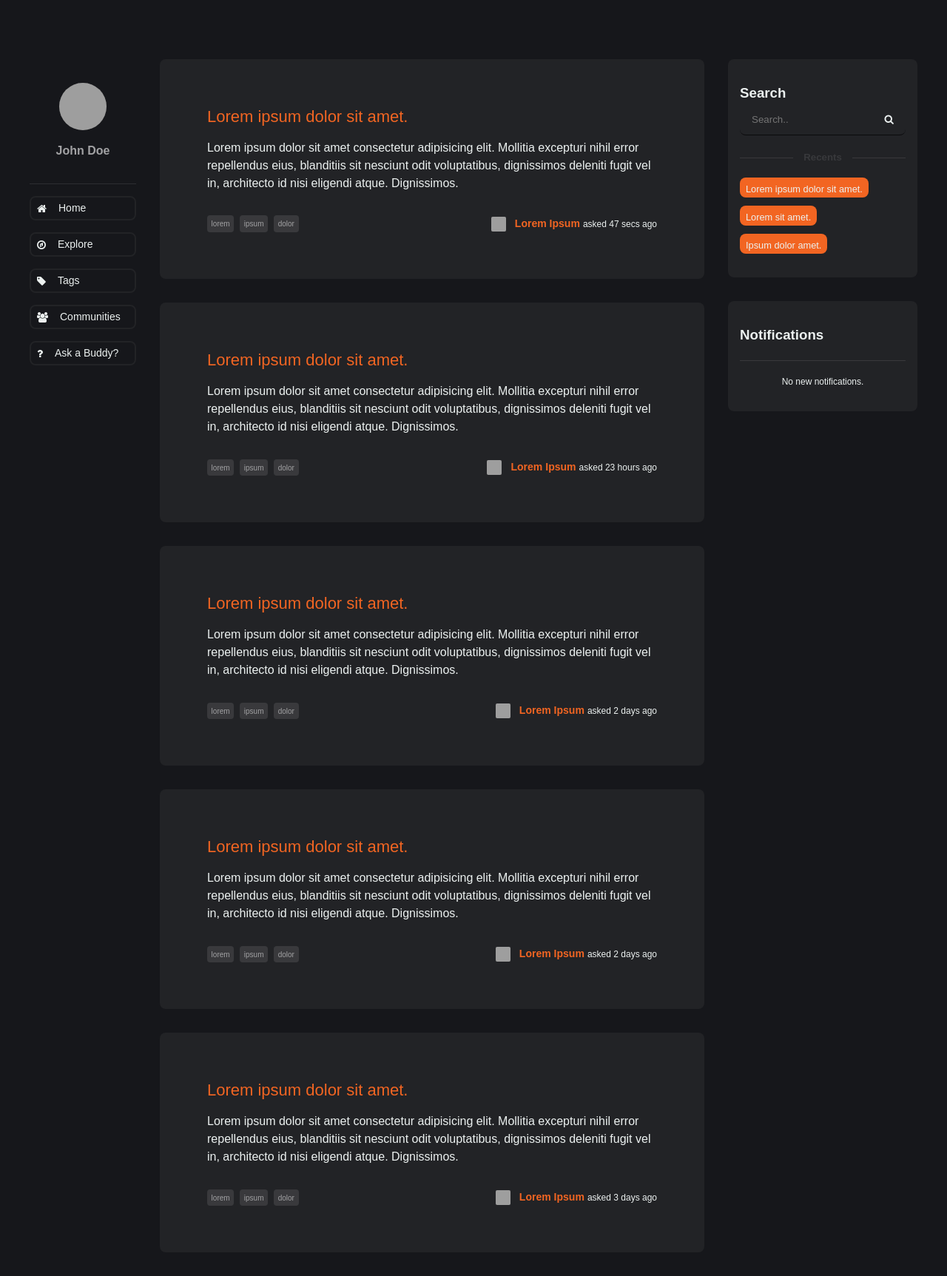
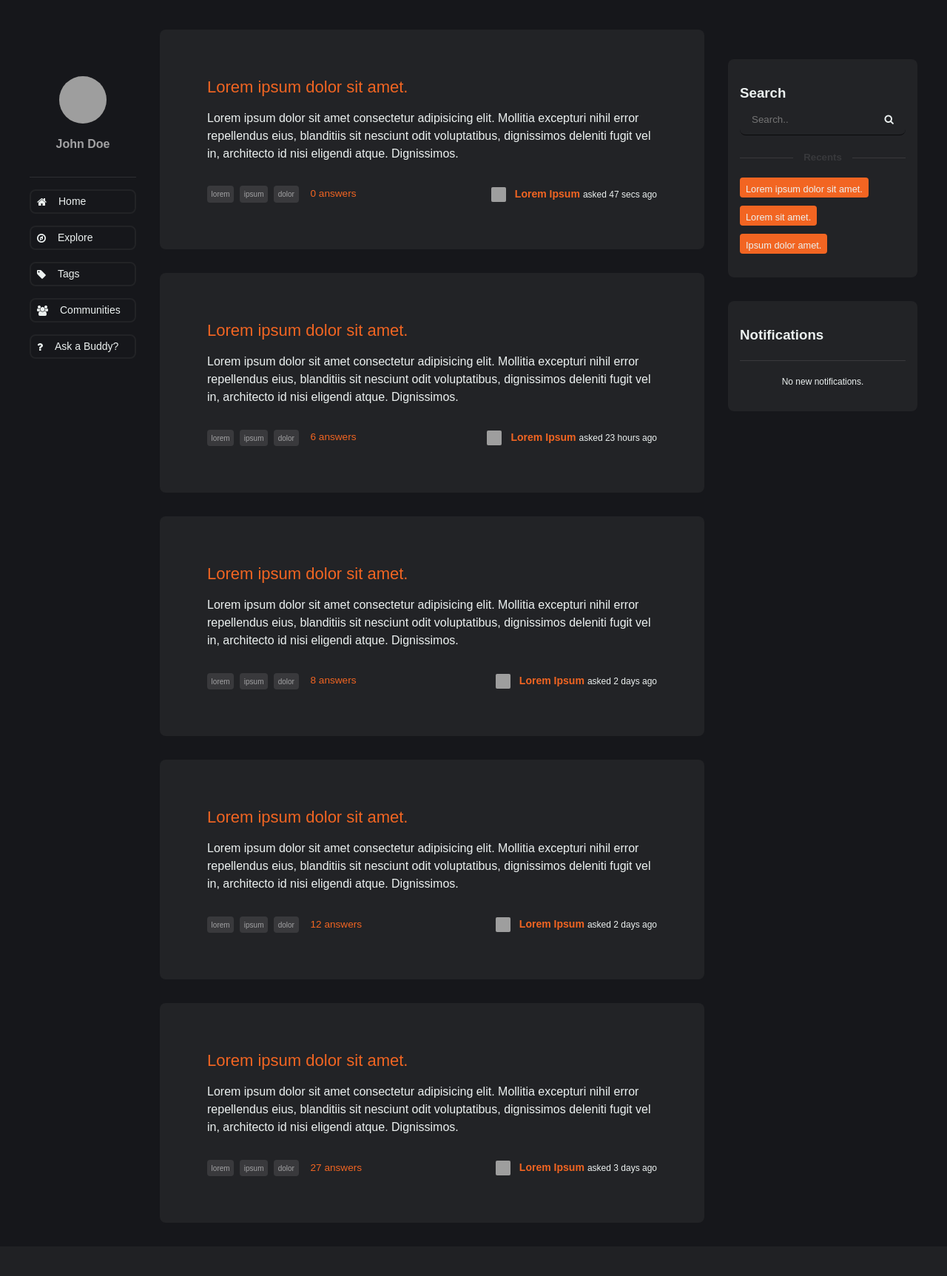
Before and after one commit to AmonMunyai/my-buddy, a PHP site: page /homepage.html in a window 1280 px wide. Shown: the part 89-1814 px from the top of the page at 74% size. After the commit the page ends 1679 px from the top, so only its background shows below. Run offline with PHP 8.4, Linux system fonts and the light colour scheme; grey boxes are pictures that could not be loaded.

Commit message:
[added] post content stats

```diff
--- a/css/homepage.css
+++ b/css/homepage.css
@@ -6,7 +6,7 @@
     grid-template-columns: 18vh auto 20vw;
     column-gap: 2rem;
     position: relative;
-    margin-top: 5rem;
+    margin-top: 2.5rem;
 }
 
 .sidebar_left {
@@ -24,7 +24,6 @@
 .profile-link {
     display: flex;
     flex-direction: column;
-    column-gap: 5rem;
     align-items: center;
     width: 100%;
 }
@@ -113,6 +79,11 @@
     gap: 0.5rem;
     align-items: center;
     font-size: 0.625rem;
+}
+
+.post-content-stats {
+    margin-right: auto;
+    margin-left: 1rem;
 }
 
 .post-tag {
@@ -149,8 +120,8 @@
 .sidebar_right {
     height: max-content;
     position: sticky;
-    bottom: 0;
     width: 100%;
+    margin-top: 2.5rem;
 }
 
 .sidebar_right-content{
@@ -206,8 +177,40 @@
 
 .recent-search-item {
     background-color: #f26522;
-    border-radius: 0.5rem;
+    border-radius: 0.25rem;
     padding: 0.5rem 0.5rem 0.25rem;
     color: #ecf1f0;
     font-size: 0.8rem;
 }
+
+#modal-create-post .modal-header input[type="text"] {
+    border: 1px solid #f26522;
+    border-radius: 0.5rem;
+    padding: 0.5rem 1rem 0.25rem;
+    outline: none;
+    background-color: transparent;
+    width: 100%;
+    color: #ecf1f0;
+}
+
+#modal-create-post .modal-body textarea {
+    background-color: transparent;
+    outline: none;
+    color: #ecf1f0;
+    width: 100%;
+    border: 0;
+    padding: 0.5rem 1.5rem 0rem;
+    resize: none;
+    font-family: inherit;
+}
+
+#modal-create-post .modal-dialog {
+    width: 40rem;
+}
+
+#modal-create-post .modal-footer {
+    display: flex;
+    align-items: center;
+    justify-content: center;
+    gap: 0.5rem;
+}
--- a/homepage.html
+++ b/homepage.html
@@ -77,6 +77,12 @@
                                             <li><a href="#" class="post-tag">ipsum</a></li>
                                             <li><a href="#" class="post-tag">dolor</a></li>
                                         </ul>
+                                        <div class="post-content-stats">
+                                            <a href="#" class="text-color-uj">
+                                                <span class="post-content-stats-item-number">0</span>
+                                                <span class="post-content-stats-item-unit">answers</span>
+                                            </a>
+                                        </div>
                                         <div class="user-card">
                                             <div class="user-card-profile-pic">
                                                 <img src="https://cdn.pixabay.com/photo/2015/10/05/22/37/blank-profile-picture-973460_960_720.png" loading="lazy" alt>
@@ -112,6 +118,12 @@
                                             <li><a href="#" class="post-tag">ipsum</a></li>
                                             <li><a href="#" class="post-tag">dolor</a></li>
                                         </ul>
+                                        <div class="post-content-stats">
+                                            <a href="#" class="text-color-uj">
+                                                <span class="post-content-stats-item-number">6</span>
+                                                <span class="post-content-stats-item-unit">answers</span>
+                                            </a>
+                                        </div>
                                         <div class="user-card">
                                             <div class="user-card-profile-pic">
                                                 <img src="https://cdn.pixabay.com/photo/2015/10/05/22/37/blank-profile-picture-973460_960_720.png" loading="lazy" alt>
@@ -147,6 +159,12 @@
                                             <li><a href="#" class="post-tag">ipsum</a></li>
                                             <li><a href="#" class="post-tag">dolor</a></li>
                                         </ul>
+                                        <div class="post-content-stats">
+                                            <a href="#" class="text-color-uj">
+                                                <span class="post-content-stats-item-number">8</span>
+                                                <span class="post-content-stats-item-unit">answers</span>
+                                            </a>
+                                        </div>
                                         <div class="user-card">
                                             <div class="user-card-profile-pic">
                                                 <img src="https://cdn.pixabay.com/photo/2015/10/05/22/37/blank-profile-picture-973460_960_720.png" loading="lazy" alt>
@@ -182,6 +200,12 @@
                                             <li><a href="#" class="post-tag">ipsum</a></li>
                                             <li><a href="#" class="post-tag">dolor</a></li>
                                         </ul>
+                                        <div class="post-content-stats">
+                                            <a href="#" class="text-color-uj">
+                                                <span class="post-content-stats-item-number">12</span>
+                                                <span class="post-content-stats-item-unit">answers</span>
+                                            </a>
+                                        </div>
                                         <div class="user-card">
                                             <div class="user-card-profile-pic">
                                                 <img src="https://cdn.pixabay.com/photo/2015/10/05/22/37/blank-profile-picture-973460_960_720.png" loading="lazy" alt>
@@ -217,6 +241,12 @@
                                             <li><a href="#" class="post-tag">ipsum</a></li>
                                             <li><a href="#" class="post-tag">dolor</a></li>
                                         </ul>
+                                        <div class="post-content-stats">
+                                            <a href="#" class="text-color-uj">
+                                                <span class="post-content-stats-item-number">27</span>
+                                                <span class="post-content-stats-item-unit">answers</span>
+                                            </a>
+                                        </div>
                                         <div class="user-card">
                                             <div class="user-card-profile-pic">
                                                 <img src="https://cdn.pixabay.com/photo/2015/10/05/22/37/blank-profile-picture-973460_960_720.png" loading="lazy" alt>
```
Also changed, not shown: other parts of css/homepage.css (+0 -33 lines), other parts of homepage.html (+36 -1 lines).
